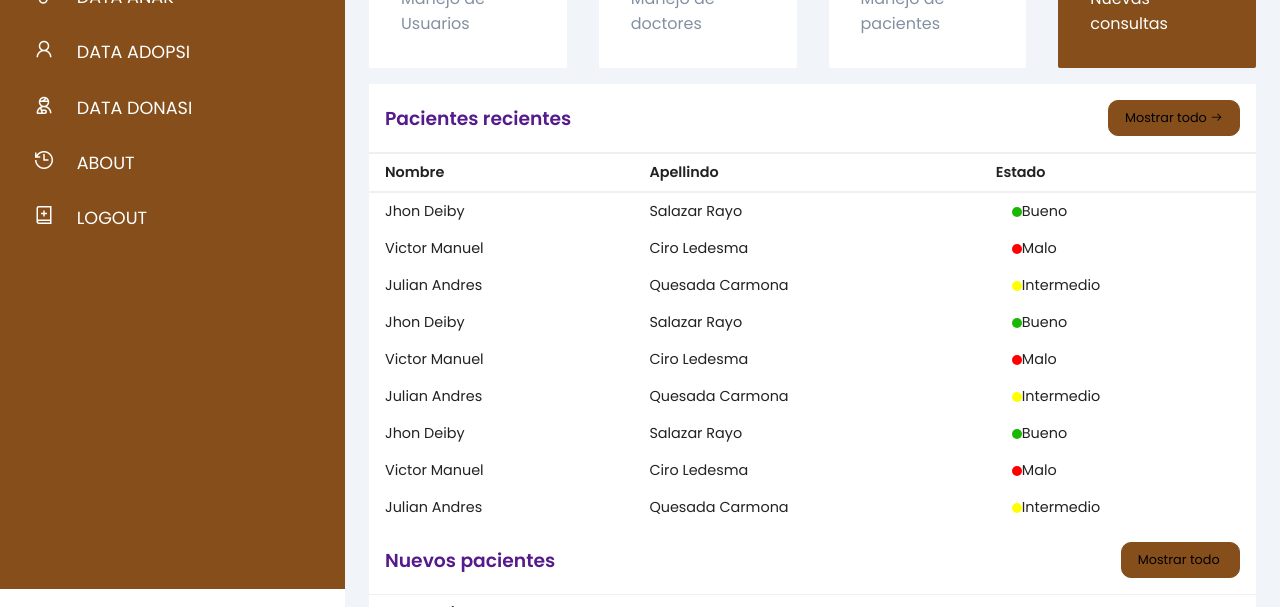
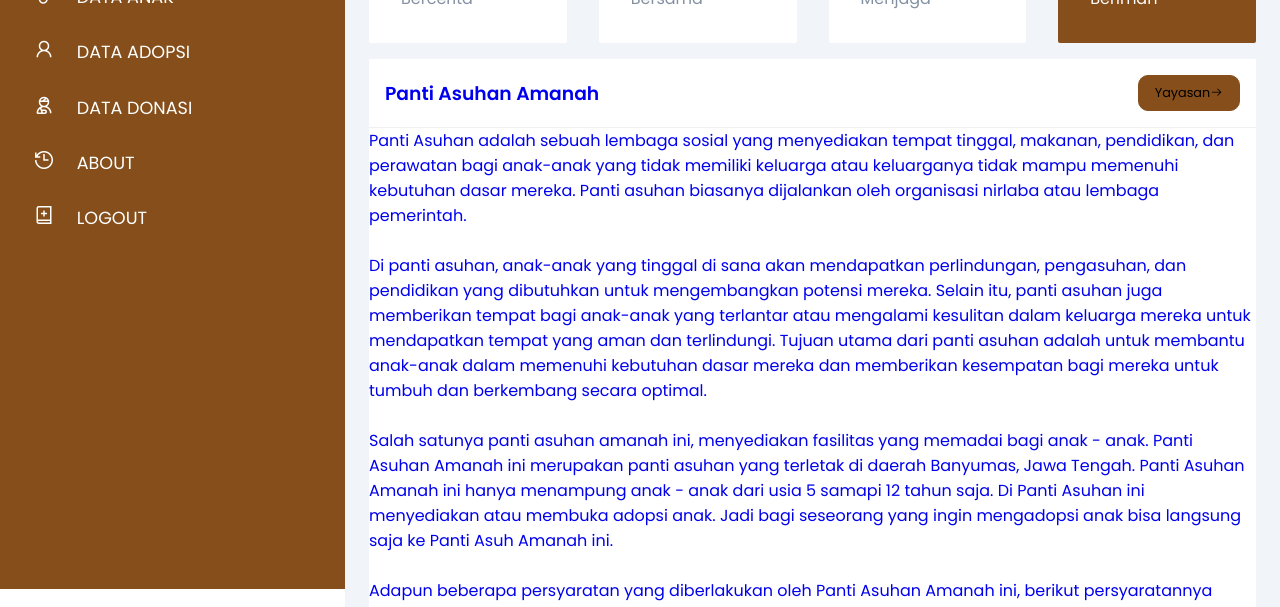
Before and after one commit to triwulandaribms/panti-amanah, a website: page public/home/index.html in a window 1280 px wide. Shown: the part 211-818 px from the top of the page. Drawn offline with nearby package versions, Linux system fonts and the light colour scheme.

Commit message:
update home

```diff
--- a/public/home/index.html
+++ b/public/home/index.html
@@ -7,6 +7,12 @@
     <title>Dashboard</title>
     <link rel="stylesheet" href="https://maxst.icons8.com/vue-static/landings/line-awesome/line-awesome/1.3.0/css/line-awesome.min.css">
     <link rel="stylesheet" href="/assets/index.css" />
+    <style>
+      .user-wrapper img{
+        width:40px;
+        height:40px;
+      }
+    </style>
   </head>
   <body>
     <input type="checkbox" id="nav-toggle">
@@ -19,7 +25,7 @@
     <div class="sidebar-menu">
       <ul>
         <li>
-          <a href="" class="active"><span class="las la-home"></span>
+          <a href="../home/index.html" class="active"><span class="las la-home"></span>
           <span>HOME</span></a>
         </li>
         <li>
@@ -27,19 +33,19 @@
           <span>DATA ANAK</span>
         </li>
         <li>
-          <a href=""><span class="las la-user"></span>
+          <a href="../adopsi/adopsi.html"><span class="las la-user"></span>
           <span>DATA ADOPSI</span>
         </li>
         <li>
-          <a href=""><span class="las la-user-injured"></span>
+          <a href="../infak/infak.html"><span class="las la-user-injured"></span>
           <span>DATA DONASI</span>
         </li>
         <li>
-          <a href=""><span class="las la-history"></span>
+          <a href="../about/about.html"><span class="las la-history"></span>
           <span>ABOUT</span>
         </li>
         <li>
-          <a href=""><span class="las la-book-medical"></span>
+          <a href="../login/index.html"><span class="las la-book-medical"></span>
           <span>LOGOUT</span>
         </li>
       </ul>
@@ -60,7 +66,7 @@
       </div>
 
       <div class="user-wrapper">
-        <img src="/assets/all.jpg" width="40px" height="40px" alt="">
+        <img src="/assets/all.jpg">
         <div>
           <h4>Administrator</h4>
           <small>Super Admin</small>
@@ -74,7 +80,7 @@
         <div class="card-single">
           <div>
             <h1>5</h1>
-            <span>Manejo de Usuarios</span>
+            <span>Bercerita</span>
           </div>
 
           <div>
@@ -83,29 +89,35 @@
         </div>
 
         <div class="card-single">
+
           <div>
             <h1>12</h1>
-            <span>Manejo de doctores</span>
+            <span>Bersama</span>
           </div>
+
           <div>
             <span class="las la-stethoscope"></span>
           </div>
+
         </div>
 
         <div class="card-single">
+
           <div>
             <h1>25</h1>
-            <span>Manejo de pacientes</span>
+            <span>Menjaga</span>
           </div>
+
           <div>
             <span class="las la-wheelchair"></span>
           </div>
+
         </div>
 
         <div class="card-single">
           <div>
             <h1>2</h1>
-          <span>Nuevas consultas</span>
+            <span>Beriman</span>
           </div>
         <div>
           <span class="las la-wpforms"></span>
@@ -117,85 +129,52 @@
         <div class="project">
             <div class="card">
               <div class="card-header">
-                <h3>Pacientes recientes</h3>
+                <h3>Panti Asuhan Amanah</h3>
 
-                <button>Mostrar todo <span class="las la-arrow-right"></span></button>
+                <button>Yayasan<span class="las la-arrow-right"></span></button>
               </div>
               <div class="card-body">
                 <div class="table-responsive">
                   <table width="100%">
                     <thead>
+                    <p>Panti Asuhan adalah sebuah lembaga sosial yang menyediakan tempat tinggal, makanan, pendidikan,
+                      dan perawatan bagi anak-anak yang tidak memiliki keluarga atau keluarganya
+                      tidak mampu memenuhi kebutuhan dasar mereka.
+                      Panti asuhan biasanya dijalankan oleh organisasi nirlaba atau lembaga pemerintah.</p><br>
+
+                      <p>Di panti asuhan, anak-anak yang tinggal di sana akan mendapatkan perlindungan, pengasuhan,
+                        dan pendidikan yang dibutuhkan untuk mengembangkan potensi mereka. Selain itu, panti asuhan
+                        juga memberikan tempat bagi anak-anak yang terlantar atau mengalami kesulitan dalam keluarga mereka untuk mendapatkan tempat yang aman dan terlindungi.
+                        Tujuan utama dari panti asuhan adalah untuk membantu anak-anak dalam memenuhi
+                        kebutuhan dasar mereka dan memberikan kesempatan bagi mereka untuk tumbuh dan berkembang secara optimal.</p><br>
+
+                        <p>Salah satunya panti asuhan amanah ini, menyediakan fasilitas yang memadai bagi anak - anak. Panti Asuhan Amanah ini
+                          merupakan panti asuhan yang terletak di daerah Banyumas, Jawa Tengah. Panti Asuhan Amanah ini hanya menampung anak - anak
+                          dari usia 5 samapi 12 tahun saja. Di Panti Asuhan ini menyediakan atau membuka adopsi anak. Jadi bagi seseorang yang ingin
+                          mengadopsi anak bisa langsung saja ke Panti Asuh Amanah ini.
+                        </p> <br>
+
+                        <p>Adapun beberapa persyaratan yang diberlakukan oleh Panti Asuhan Amanah ini, berikut persyaratannya </p> <br>
+
+                          <h4>Persyaratan untuk anak:</h4> <br>
+                          <p>*Beriman & Bertakwa</p>
+                          <p>*Berusia 5 sampai 18 tahun</p>
+                          <p>*Yatim Piatu atau terlantar</p>
+                          <p>*Keluarga kurang mampu</p>
+                          <p>*Sehat rohani dan jasmani</p> <br>
+
+                          <h4>Persyaratan untuk pengadopsi</h4><br>
+                          <p>*Beriman & Bertakwa</p>
+                          <p>*Mampu membiayai kelangsungan hidup anak</p>
+                          <p>*Gaji minimal 3 juta perbulan</p>
+                          <p>*Sehat jasmani & rohani</p>
+
                         <tr>
-                        <td>Nombre</td>
-                        <td>Apellindo</td>
-                        <td>Estado</td>
+                          <td>Bersyukur</td>
+                          <td>Bercerita</td>
+                          <td>Beriman</td>
                         </tr>
                       </thead>
-                    <tbody>
-                      <tr>
-                        <td>Jhon Deiby</td>
-                        <td>Salazar Rayo</td>
-                        <td>
-                          <span class="status green"></span> Bueno
-                        </td>
-                      </tr>
-                      <tr>
-                        <td>Victor Manuel</td>
-                        <td>Ciro Ledesma</td>
-                        <td>
-                          <span class="status red"></span> Malo
-                        </td>
-                      </tr>
-                      <tr>
-                        <td>Julian Andres</td>
-                        <td>Quesada Carmona</td>
-                        <td>
-                          <span class="status yellow"></span> Intermedio
-                        </td>
-                      </tr>
-                      <tr>
-                        <td>Jhon Deiby</td>
-                        <td>Salazar Rayo</td>
-                        <td>
-                          <span class="status green"></span> Bueno
-                        </td>
-                      </tr>
-                      <tr>
-                        <td>Victor Manuel</td>
-                        <td>Ciro Ledesma</td>
-                        <td>
-                          <span class="status red"></span> Malo
-                        </td>
-                      </tr>
-                      <tr>
-                        <td>Julian Andres</td>
-                        <td>Quesada Carmona</td>
-                        <td>
-                          <span class="status yellow"></span> Intermedio
-                        </td>
-                      </tr>
-                      <tr>
-                        <td>Jhon Deiby</td>
-                        <td>Salazar Rayo</td>
-                        <td>
-                          <span class="status green"></span> Bueno
-                        </td>
-                      </tr>
-                      <tr>
-                        <td>Victor Manuel</td>
-                        <td>Ciro Ledesma</td>
-                        <td>
-                          <span class="status red"></span> Malo
-                        </td>
-                      </tr>
-                      <tr>
-                        <td>Julian Andres</td>
-                        <td>Quesada Carmona</td>
-                        <td>
-                          <span class="status yellow"></span> Intermedio
-                        </td>
-                      </tr>
-                    </tbody>
                    </table>
                 </div>
               </div>
@@ -204,23 +183,18 @@
 
         <div class="customers">
           <div class="card">
-            <div class="card-header">
-              <h3>Nuevos pacientes </h3>
-              <button>Mostrar todo <span class="las la-arrows-right">
-              </span></button>
-            </div>
             <div class="card-body">
               <div class="customer">
                 <div class="info">
                   <img src="" alt="">
                   <div>
-                    <h4>Ana Maris Acosta</h4>
-                    <small>Diarre</small>
+                    <h4>TRI WULANDARI</h4>
+                    <small>MAHASISWA</small>
                   </div>
                 </div>
                 <div class="contact">
                   <span class="las la-user-circle"></span>
-                  <span class="lab la-whatsapp"></span>
+                  <span class="lab la-whatsapp" href="https://web.whatsapp.com/"></span>
                   <span class="las la-phone"></span>
                 </div>
               </div>
```
Also changed, not shown: public/anak/form.html (+11 -6 lines), public/anak/index.html (+7 -7 lines), public/about/about.html (added), public/adopsi/adopsi.html (added), public/assets/anak1.jpg (added), public/assets/anak2.jpg (added), public/assets/anak3.jpg (added), public/infak/infak.html (added). Lines whose indentation alone changed are shown as unchanged.
